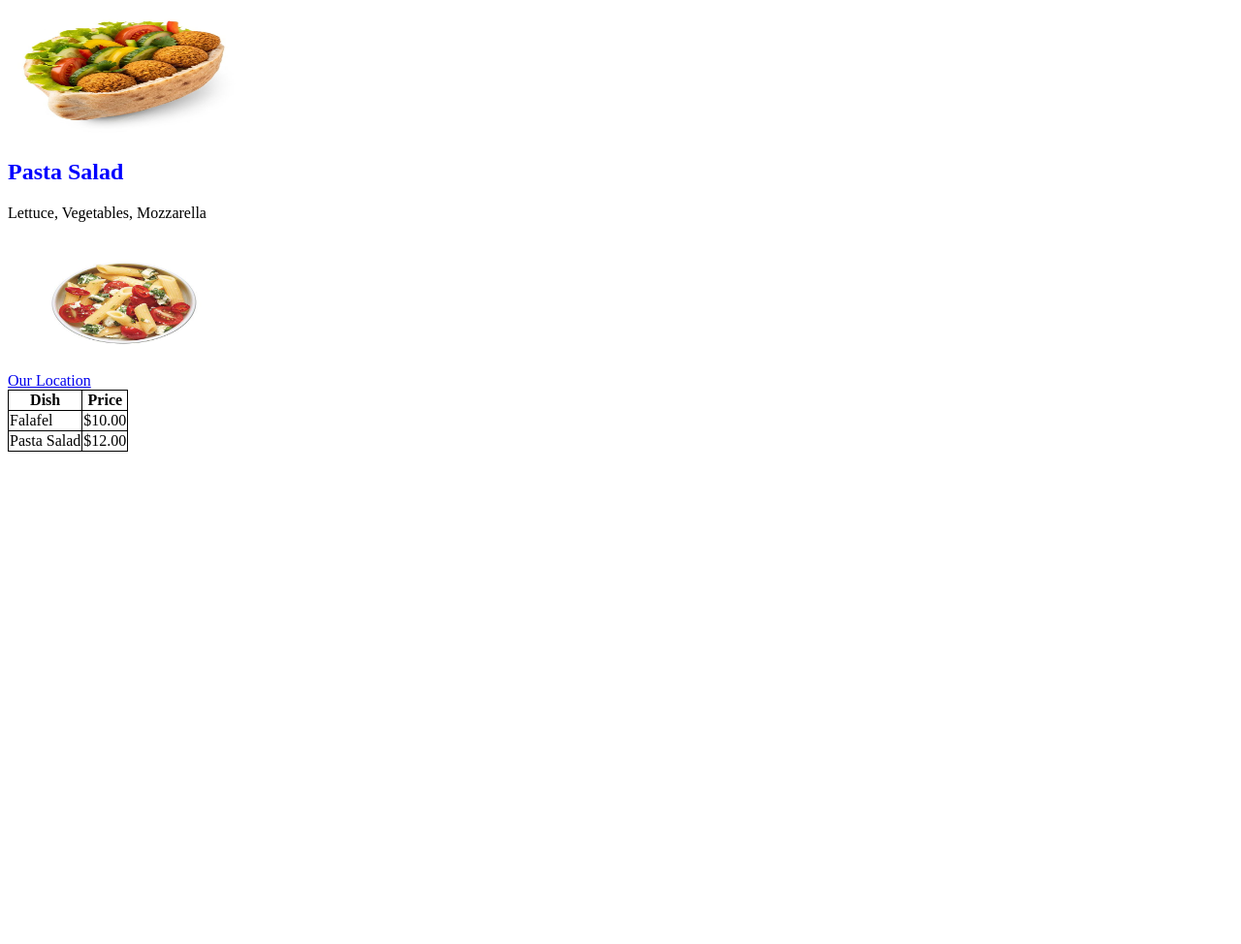
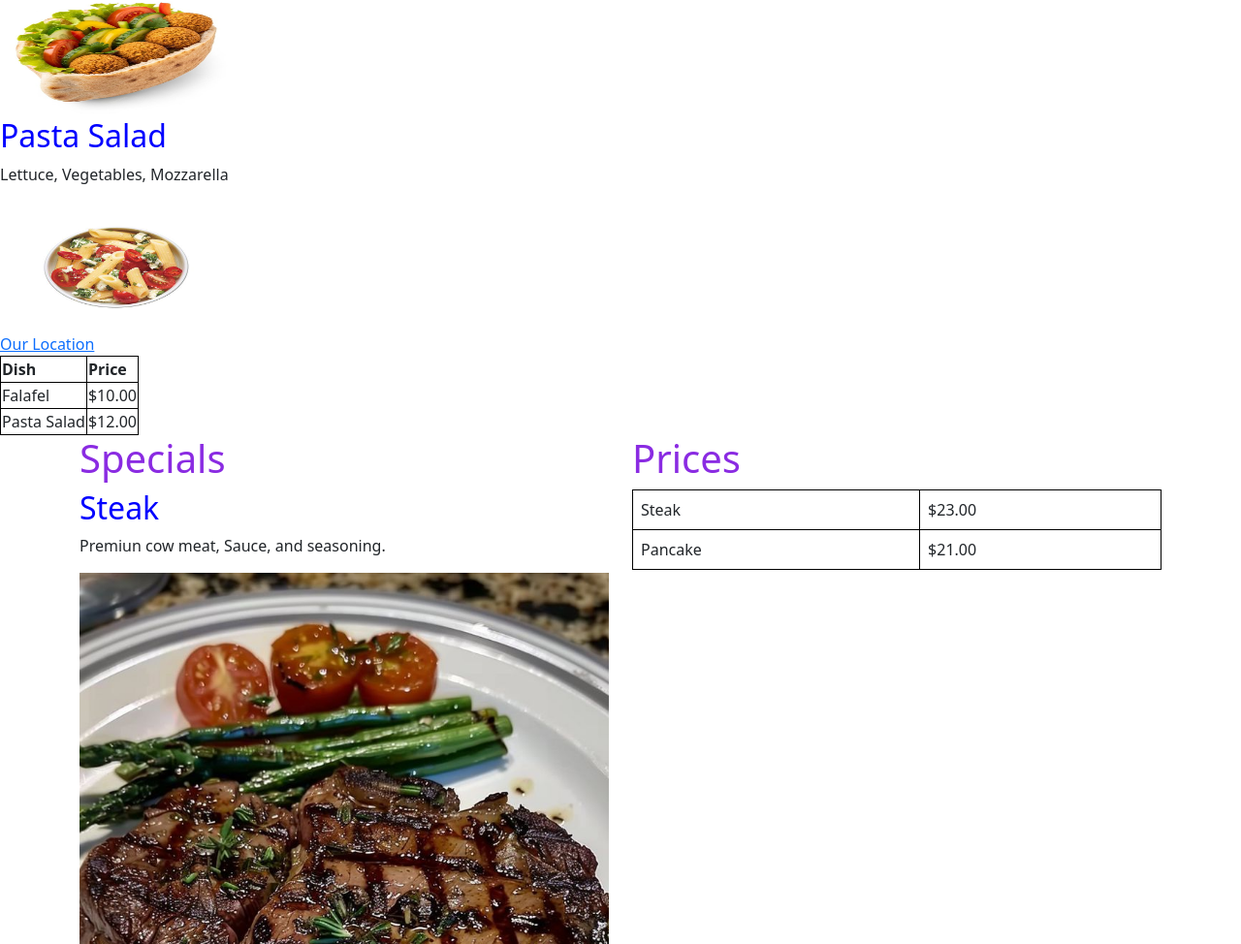
Before and after one commit to Emmanu31la/Html-Practice, a plain HTML site: page index.html in a window 1280 px wide. Shown: the part 156-1130 px from the top of the page at 97% size. Before the commit the page ends 800 px from the top, so only its background shows below. Drawn offline with nearby package versions, Linux system fonts and the light colour scheme.

Commit message:
Practicing with bootsrap
-Added Bootstrap CSS and JS libraries
-Tested with two new dishes
-

```diff
--- a/index.html
+++ b/index.html
@@ -3,6 +3,7 @@
     <head>
         <meta charset="UTF-8">
         <title>Little Lemon Restaurant</title>
+        <link href="https://cdn.jsdelivr.net/npm/bootstrap@5.1.3/dist/css/bootstrap.min.css" rel="stylesheet">
         <link rel="stylesheet" href="style.css"/>
     </head>
     <body>
@@ -34,5 +35,33 @@
                 <td>$12.00</td>
             </tr>
         </table>
+            <div class="container">
+               <div class="row">
+                    <div class="col">
+                        <h1>Specials</h1>
+                        <h2>Steak</h2>
+                        <p>Premiun cow meat, Sauce, and seasoning.</p>
+                        <img src="steak.jpeg" class="img-fluid" alt="Steak"/>
+                        <h2>Pancake</h2>
+                        <p>Flour, sugar, salt, and filling.</p>
+                        <img src="pancake.jpeg" class="img-fluid" alt="Pancake"/>
+                    </div>
+                    <div class="col">
+                        <h1>Prices</h1>
+                        <table class="table">
+                            <tr>
+                                <td>Steak</td>
+                                <td>$23.00</td>
+                            </tr>
+                            <tr>
+                                <td>Pancake</td>
+                                <td>$21.00</td>
+                            </tr>
+                        </table>
+                    </div>
+                </div>
+
+            </div>
+                <script src="https://cdn.jsdelivr.net/npm/bootstrap@5.1.3/dist/js/bootstrap.bundle.min.js"></script>
     </body>
 </html>
```
Also changed, not shown: pancake.jpeg (added), steak.jpeg (added).
